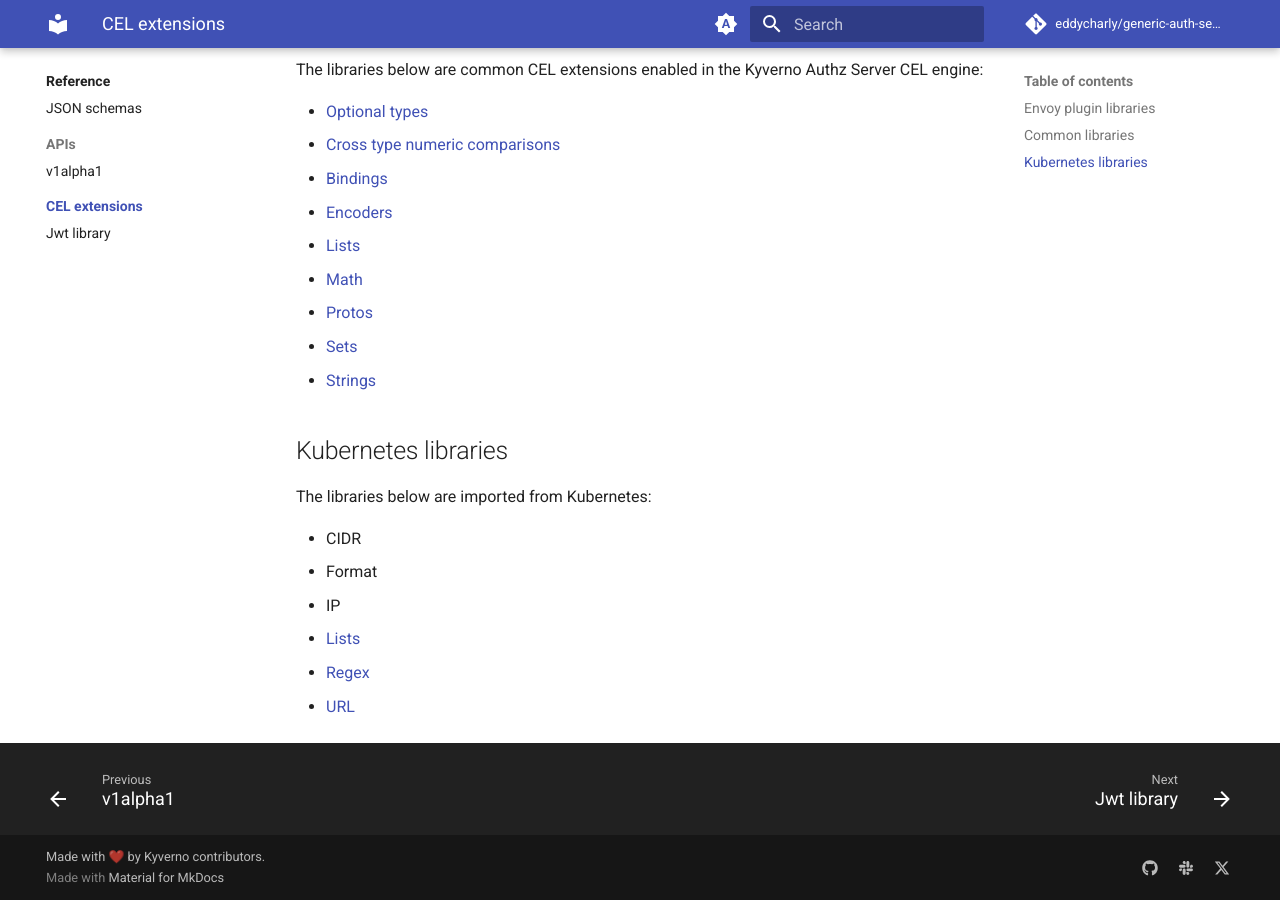
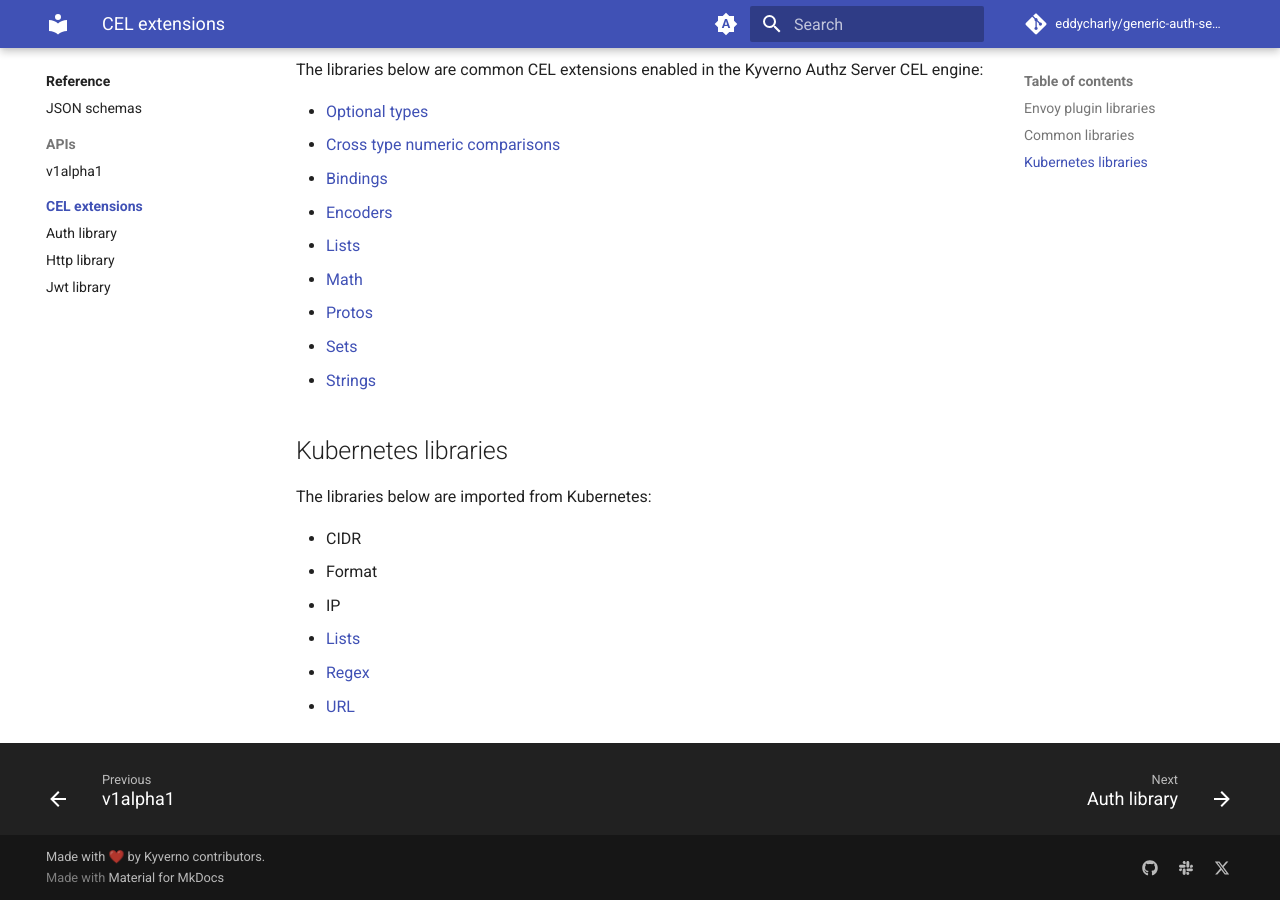
Before and after one commit to eddycharly/generic-auth-server, an MkDocs documentation site: the page built from website/docs/cel-extensions/index.md, in a window 1280 px wide and 900 px high, scrolled down 522 px. Built offline with MkDocs 1.6.1 and Material for MkDocs 9.7.7, drawn with Linux system fonts in a browser that asks for light colours; comment, search, counter and statistics services are not loaded; the version menu is left out.

Commit message:
docs: add placeholder pages for other cel extension libs
Signed-off-by: Charles-Edouard Brétéché <charles.edouard@nirmata.com>

```diff
--- /dev/null
+++ b/website/docs/cel-extensions/auth.md
@@ -0,0 +1,3 @@
+# Auth library
+
+TODO
--- /dev/null
+++ b/website/docs/cel-extensions/http.md
@@ -0,0 +1,3 @@
+# Http library
+
+TODO
--- a/website/docs/cel-extensions/index.md
+++ b/website/docs/cel-extensions/index.md
@@ -4,8 +4,8 @@
 
 ## Envoy plugin libraries
 
-- [Auth]()
-- [Http]()
+- [Auth](./auth.md)
+- [Http](./http.md)
 - [Jwt](./jwt.md)
 
 ## Common libraries
--- a/website/mkdocs.yaml
+++ b/website/mkdocs.yaml
@@ -19,7 +19,8 @@
     - v1alpha1: reference/apis/policy.v1alpha1.md
   - CEL extensions:
     - cel-extensions/index.md
-  #   - cel-extensions/envoy.md
+    - cel-extensions/auth.md
+    - cel-extensions/http.md
     - cel-extensions/jwt.md
 - Tutorials:
   - tutorials/index.md
```
